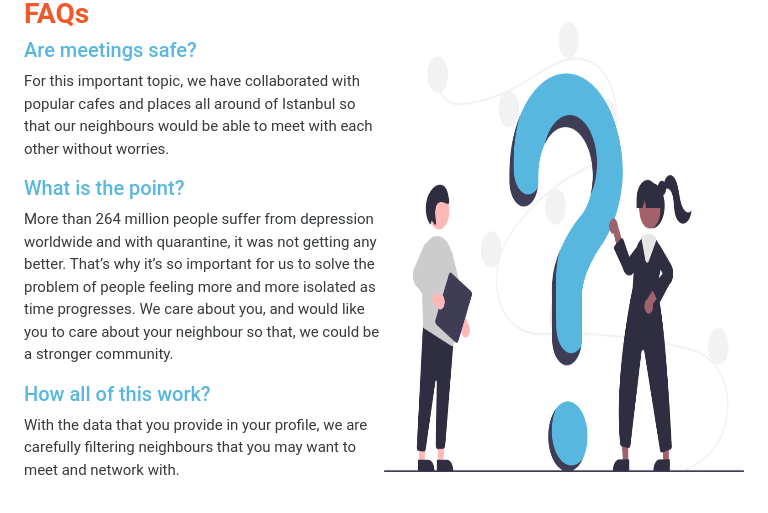
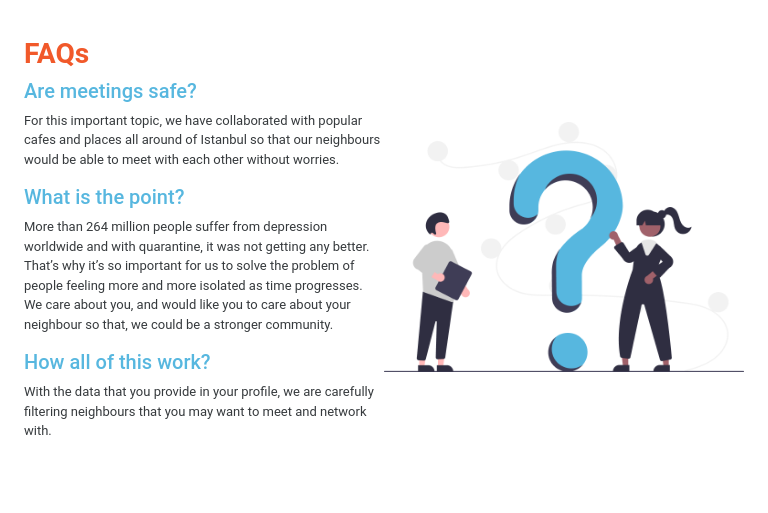
Before and after one commit to ReCoded-Org/capstone-turkey-love-thy-neighbour, a React (Create React App) app: page / in a window 768 px wide. Shown: the part 1663-2176 px from the top of the page. Built offline with nearby package versions, Linux system fonts and the light colour scheme.

Commit message:
Refactor the media queries

```diff
--- a/src/components/FAQ/index.scss
+++ b/src/components/FAQ/index.scss
@@ -17,7 +17,7 @@
 
       p {
         color: $black;
-        @media screen and (min-width: 768px) {
+        @media screen and (min-width: 993px) {
           font-size: 15px;
         }
         @media screen and (max-width: 767px) {
@@ -26,15 +26,9 @@
       }
 
       img {
-        @media screen and (min-width: 768px) {
+        @media screen and (min-width: 1200px) {
           width: 100%;
           height: 450px !important;
-        }
-        @media screen and (max-width: 767px) {
-          height: 180px;
-        }
-        @media screen and (min-width: 365px) {
-          height: 180px;
         }
         @media screen and (max-width: 364px) {
           width: 60%;
@@ -44,3 +38,22 @@
     }
   }
 }
+
+@media screen and (min-width: 768px) and (max-width: 992px) {
+  .faq-content-row p {
+    font-size: 13px;
+  }
+}
+
+@media screen and (min-width: 768px) and (max-width: 1199px) {
+  .faq-content-row img {
+    width: 100%;
+    height: 250px !important;
+  }
+}
+
+@media screen and (min-width: 365px) and (max-width: 767px) {
+  .faq-content-row img {
+    height: 180px;
+  }
+}
```
